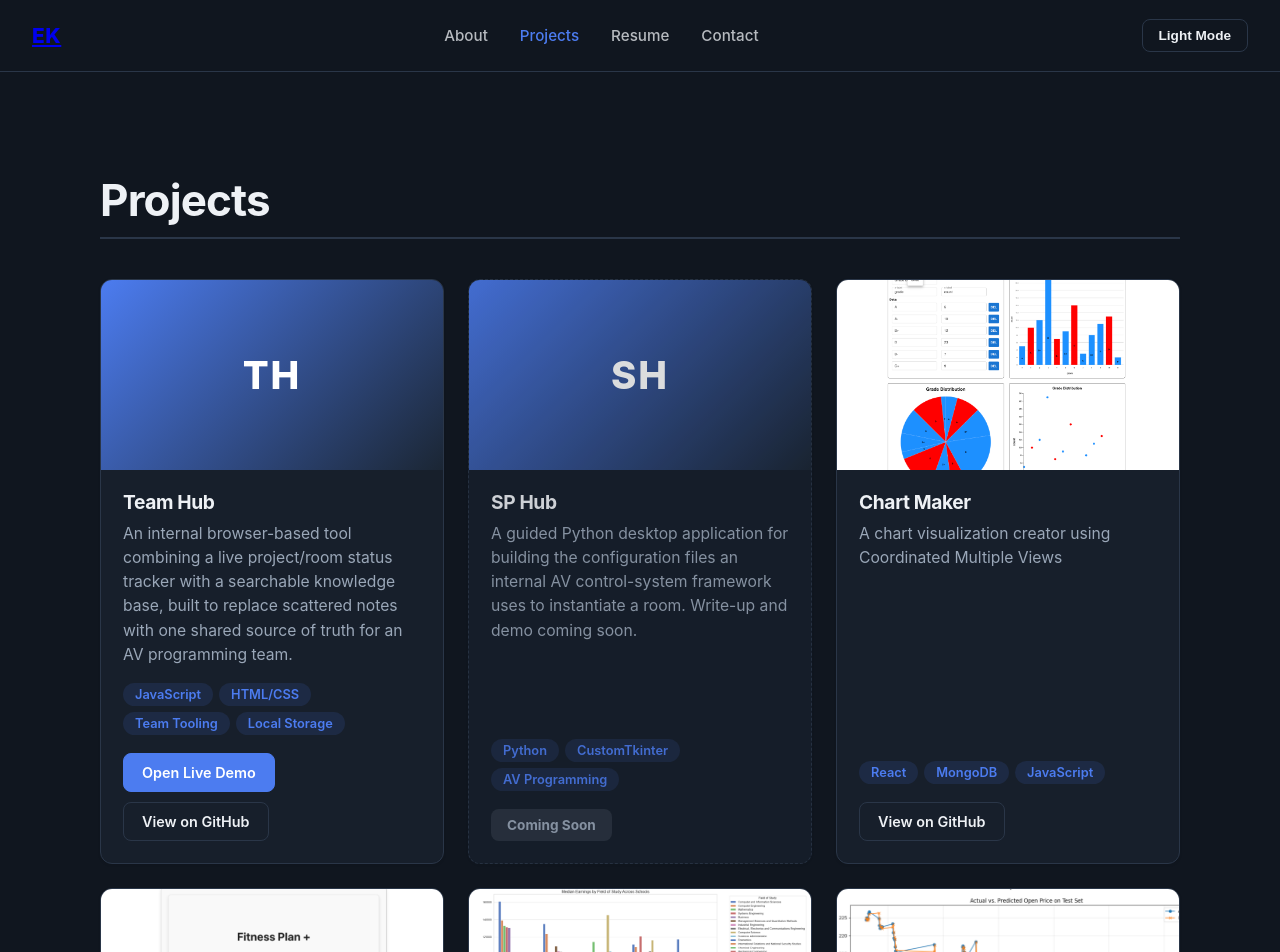
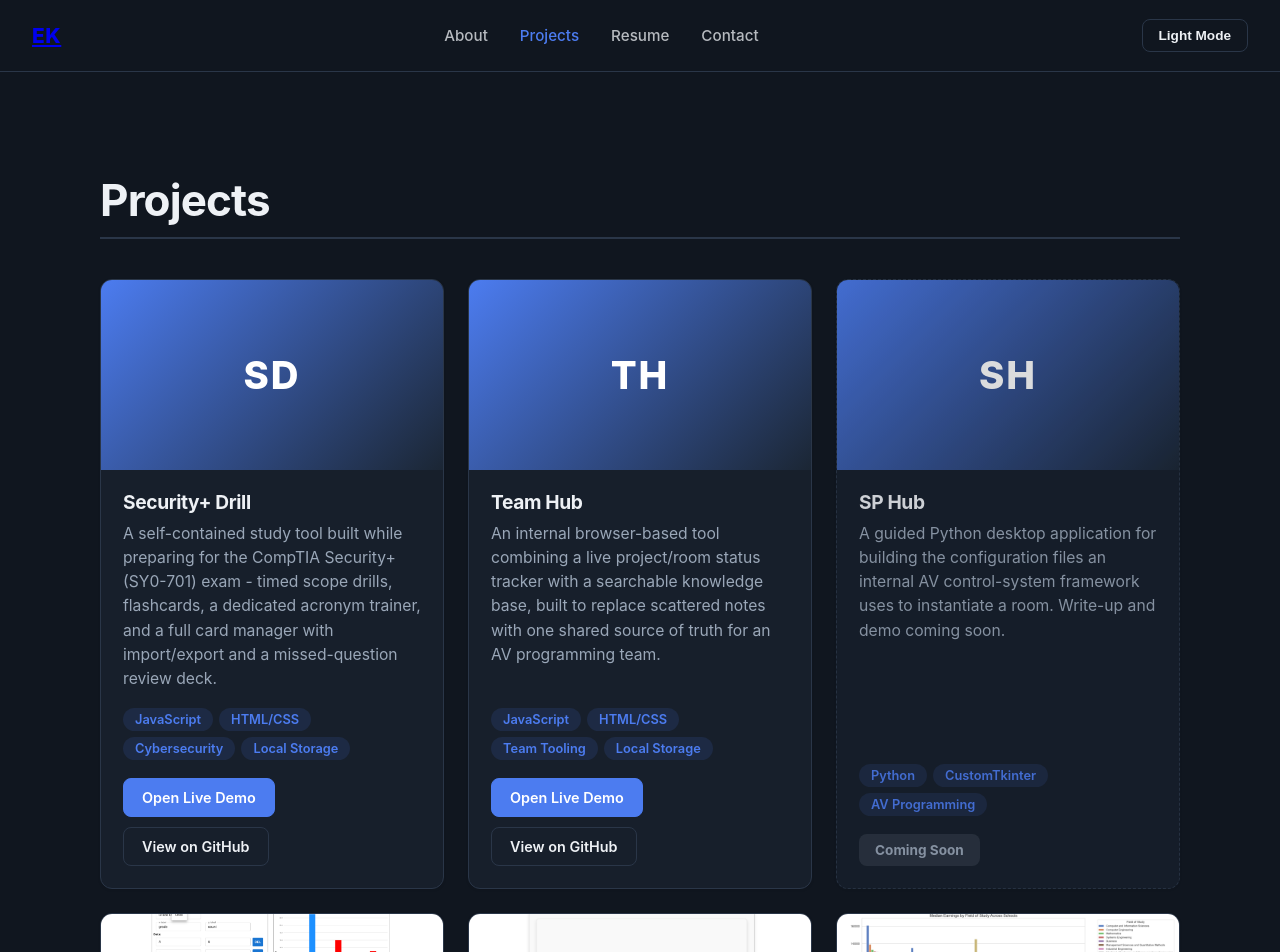
Before and after one commit to estherkdy/portfolio, a React (Create React App) app: page /projects in a window 1280 px wide. Shown: the top 952 px of the page. Built offline with nearby package versions, Linux system fonts and the light colour scheme.

Commit message:
adding sec plus drill html

```diff
--- a/src/Projects.js
+++ b/src/Projects.js
@@ -3,6 +3,13 @@ import "./Projects.css";
 
 const Projects = () => {
   const projects = [
+    {
+      title: 'Security+ Drill',
+      description: 'A self-contained study tool built while preparing for the CompTIA Security+ (SY0-701) exam - timed scope drills, flashcards, a dedicated acronym trainer, and a full card manager with import/export and a missed-question review deck.',
+      tags: ['JavaScript', 'HTML/CSS', 'Cybersecurity', 'Local Storage'],
+      githubLink: 'https://github.com/estherkdy/security-plus-drill',
+      demoLink: 'https://estherkdy.github.io/security-plus-drill/',
+    },
     {
       title: 'Team Hub',
       description: 'An internal browser-based tool combining a live project/room status tracker with a searchable knowledge base, built to replace scattered notes with one shared source of truth for an AV programming team.',
```
Also changed, not shown: public/team_hub_screenshot.png (added).
